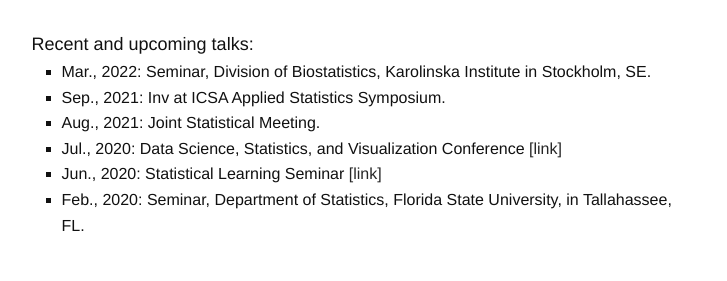
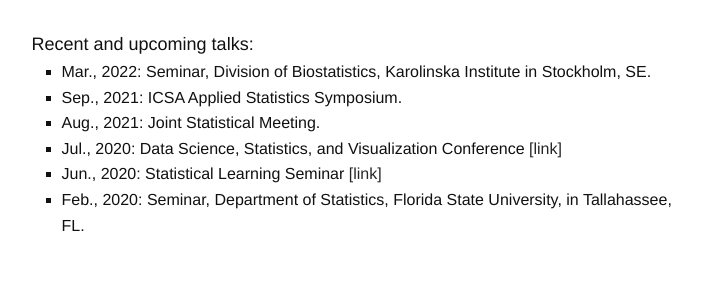
Before and after one commit to ajmolstad/ajmolstad.github.io, a Jekyll site: the page built from index.html, in a window 1280 px wide. Shown: the part 454-735 px from the top of the page, without its empty margins (276-1003 px from the left). Built offline with Jekyll 4.4.1, drawn with Linux system fonts in a browser that asks for light colours.

Commit message:
Update index.html

```diff
--- a/index.html
+++ b/index.html
@@ -43,7 +43,7 @@ University of Florida <br>
 <font size="4">Recent and upcoming talks:</font>
 <ul style="list-style-type:square;">
   <li> Mar., 2022: Seminar, Division of Biostatistics, Karolinska Institute in Stockholm, SE. </li>
-	<li> Sep., 2021: Inv at ICSA Applied Statistics Symposium. </li>
+	<li> Sep., 2021:  ICSA Applied Statistics Symposium. </li>
 	<li> Aug., 2021: Joint Statistical Meeting.  </li>
 <li> Jul., 2020: Data Science, Statistics, and Visualization Conference <a href="https://www.samsi.info/programs-and-activities/research-workshops/2020-data-science-statistics-and-visualisation-conference-july-29-31-2020/"> [link] </a> </li>
 <li> Jun., 2020: Statistical Learning Seminar <a href="https://statistical-learning-seminars.github.io"> [link] </a> </li>
```
